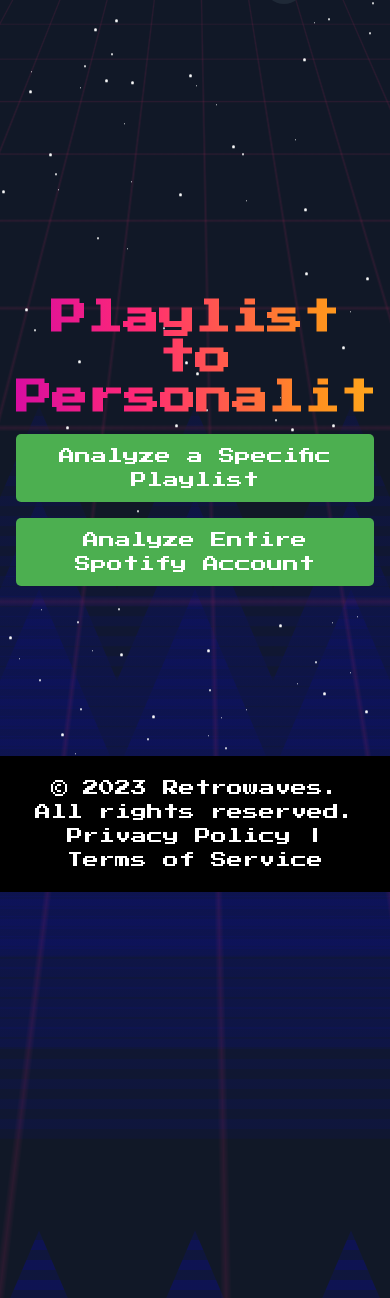
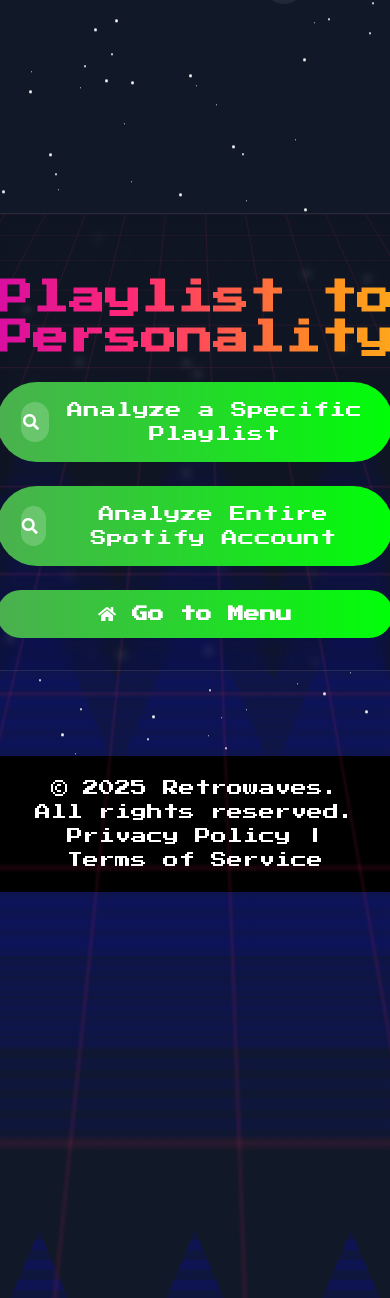
Before and after one commit to Greybash/retrowaves_flask, a Flask app: page /playlist-to-personality in a window 390 px wide; the page is wider, and only the part inside the window is pictured. Shown: the part 52-1350 px from the top of that part. Run offline with Flask 3, Linux system fonts and the light colour scheme; some libraries are stand-ins or nearby versions.

Commit message:
Update playlist_to_personality.html

```diff
--- a/templates/playlist_to_personality.html
+++ b/templates/playlist_to_personality.html
@@ -218,6 +218,36 @@
             z-index: -1;
             opacity: 0.5;
         }
+        .search-button {
+            background: linear-gradient(90deg, #4caf50, #00ff08);
+            border: none;
+            border-radius: 2rem;
+            padding: 0.75rem 2rem;
+            color: white;
+            font-weight: bold;
+            cursor: pointer;
+            transition: all 0.3s ease;
+            display: flex;
+            align-items: center;
+            justify-content: center;
+            width: 100%;
+        }
+
+        .search-button:hover {
+            transform: translateY(-3px);
+
+        }
+
+        .search-button:active {
+            transform: translateY(-1px);
+        }
+
+        .search-button i {
+            margin-right: 0.5rem;
+        }
+
+
+
         .grid-background {
     position: absolute;
     top: 0;
@@ -294,17 +324,50 @@
     </div>
 </header>
 <main class="flex flex-col items-center justify-center min-h-screen p-4">
+    <!-- Outer container with backdrop and border -->
+    <div class="relative z-10 text-center md:text-left md:w-1/2 space-y-8 backdrop-blur-sm bg-black/10 p-8 rounded-xl border border-white/10">
 
-    <div class="grid-background"></div>
-    <div class="container text-center md:w-1/2 space-y-4">
-        <h1 class="text-4xl font-bold text-gradient">Playlist to Personality</h1>
-        <a class="button" href="{{ url_for('analyze_playlist_personality') }}">Analyze a Specific Playlist</a>
-        <a class="button" href="{{ url_for('whole_profile')}}">Analyze Entire Spotify Account</a>
+        <!-- Optional grid background (make sure it's styled correctly in CSS) -->
+        <div class="grid-background absolute inset-0 z-0"></div>
+
+        <!-- Content container -->
+        <div class="relative z-10 container text-center md:text-left space-y-6">
+            <!-- Heading -->
+            <h1 class="text-4xl font-bold text-gradient">Playlist to Personality</h1>
+
+            <!-- Button: Analyze Specific Playlist -->
+            <a
+                href="{{ url_for('analyze_playlist_personality') }}"
+                style="--tw-gradient-from: #4bb04f; --tw-gradient-to: #00fe08; --tw-gradient-stops: var(--tw-gradient-from), var(--tw-gradient-to);"
+                class="search-button button-animate mt-4 flex items-center justify-center gap-2 option bg-gradient-to-r text-white px-6 py-4 rounded-full button-animate flex items-center justify-center md:justify-start gap-3 group transition-all duration-300 ease-in-out">
+                <div class="w-10 h-10 rounded-full bg-white/20 flex items-center justify-center group-hover:scale-110 transition-transform">
+                    <i class="fas fa-search text-white"></i>
+                </div>
+                <span class="font-medium tracking-wide">Analyze a Specific Playlist</span>
+            </a>
+
+            <!-- Button: Analyze Entire Spotify Account -->
+            <a
+                href="{{ url_for('whole_profile') }}"
+                style="--tw-gradient-from: #4bb04f; --tw-gradient-to: #00fe08; --tw-gradient-stops: var(--tw-gradient-from), var(--tw-gradient-to);"
+                class="search-button button-animate mt-4 flex items-center justify-center gap-2 option bg-gradient-to-r text-white px-6 py-4 rounded-full button-animate flex items-center justify-center md:justify-start gap-3 group transition-all duration-300 ease-in-out">
+                <div class=" w-10 h-10 rounded-full bg-white/20 flex items-center justify-center group-hover:scale-110 transition-transform">
+                    <i class="fas fa-search text-white"></i>
+                </div>
+                <span class="font-medium tracking-wide">Analyze Entire Spotify Account</span>
+            </a>
+
+            <!-- Button: Go to Dashboard -->
+            <a href="{{ url_for('dashboard') }}" class="search-button button-animate mt-4 flex items-center justify-center gap-2">
+                <i class="fas fa-home"></i> Go to Menu
+            </a>
+        </div>
     </div>
 </main>
+
 <footer>
     <div>
-        &copy; 2023 Retrowaves. All rights reserved.
+        &copy; 2025 Retrowaves. All rights reserved.
     </div>
     <div>
         <a href="#" class="text-white">Privacy Policy</a> |
```
